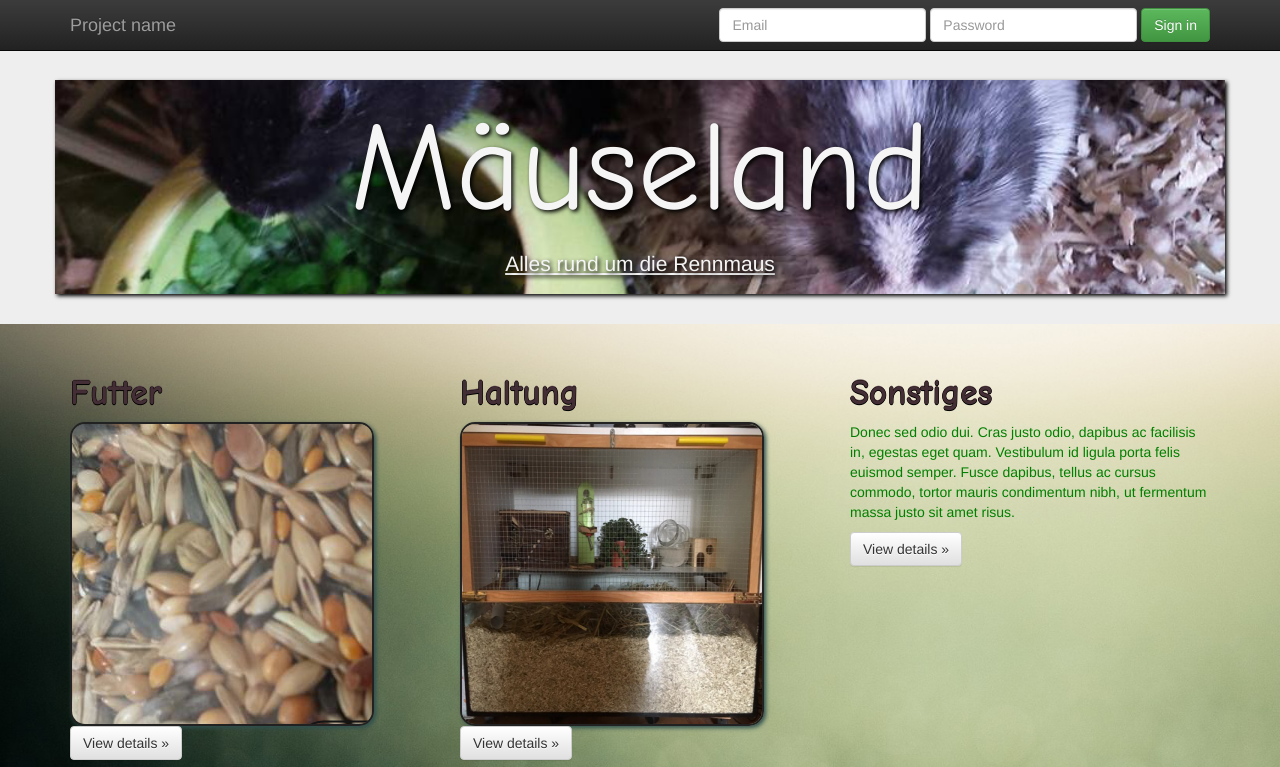
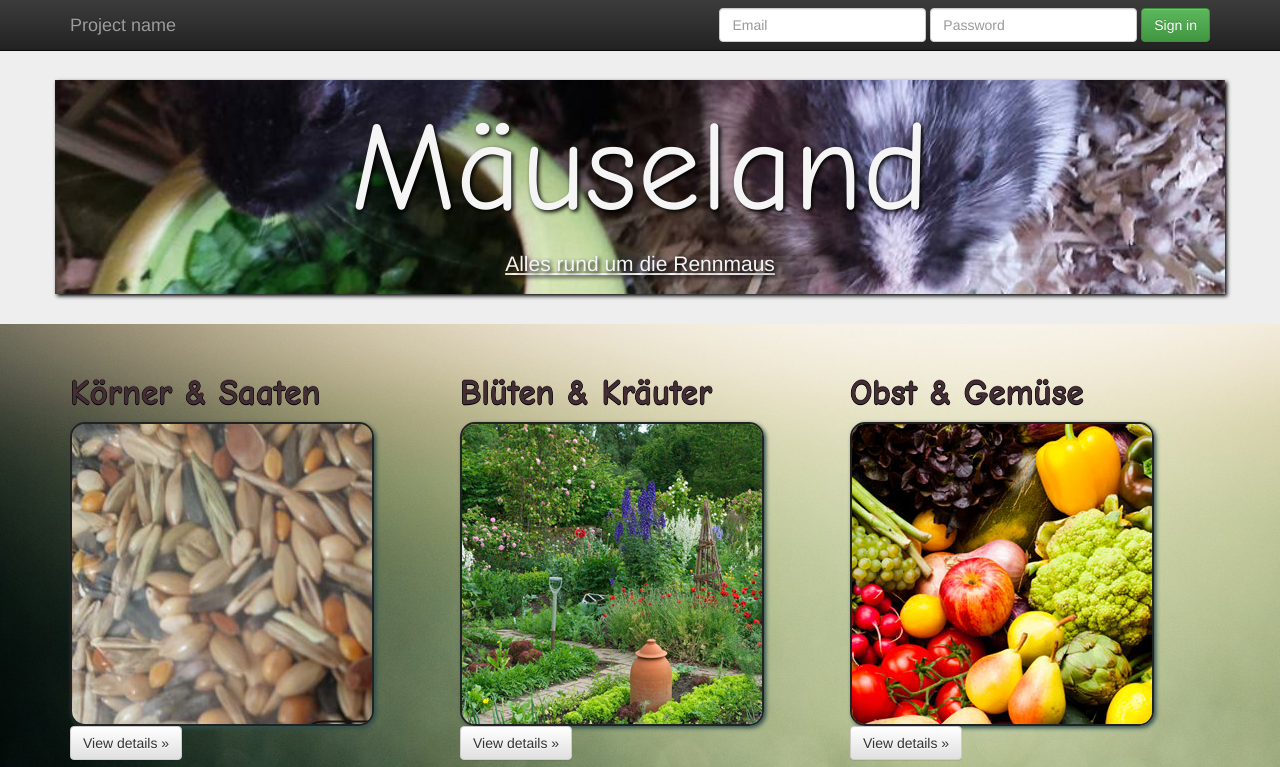
Before and after one commit to Solaris555/maeuse, a website: page public_html/index.html in a window 1280 px wide. Shown: the top 767 px of the page. Drawn offline with nearby package versions, Linux system fonts and the light colour scheme.

Commit message:
h1 probs

```diff
--- a/public_html/index.html
+++ b/public_html/index.html
@@ -68,20 +68,20 @@
             <!-- Example row of columns -->
             <div class="row">
                 <div class="col-md-4">
-                    <h2>Futter</h2>
+                    <h2>Körner & Saaten</h2>
 
                     <img src="img/Getreide.png" alt="Getreide" />
 
                     <p><a class="btn btn-default" href="#" role="button">View details &raquo;</a></p>
                 </div>
                 <div class="col-md-4">
-                    <h2>Haltung</h2>
-                    <img src="img/Haltung.png" alt="Haltung" />
+                    <h2>Blüten & Kräuter</h2>
+                    <img src="img/Kraeuter.png" alt="Kraeuter" />
                     <p><a class="btn btn-default" href="#" role="button">View details &raquo;</a></p>
                 </div>
                 <div class="col-md-4">
-                    <h2>Sonstiges</h2>
-                    <p>Donec sed odio dui. Cras justo odio, dapibus ac facilisis in, egestas eget quam. Vestibulum id ligula porta felis euismod semper. Fusce dapibus, tellus ac cursus commodo, tortor mauris condimentum nibh, ut fermentum massa justo sit amet risus.</p>
+                    <h2>Obst & Gemüse</h2>
+                    <img src="img/Obst.png" alt="Obst" />
                     <p><a class="btn btn-default" href="#" role="button">View details &raquo;</a></p>
                 </div>
             </div>
```
Also changed, not shown: public_html/img/Kraeuter.png (added), public_html/img/Obst.png (added).
